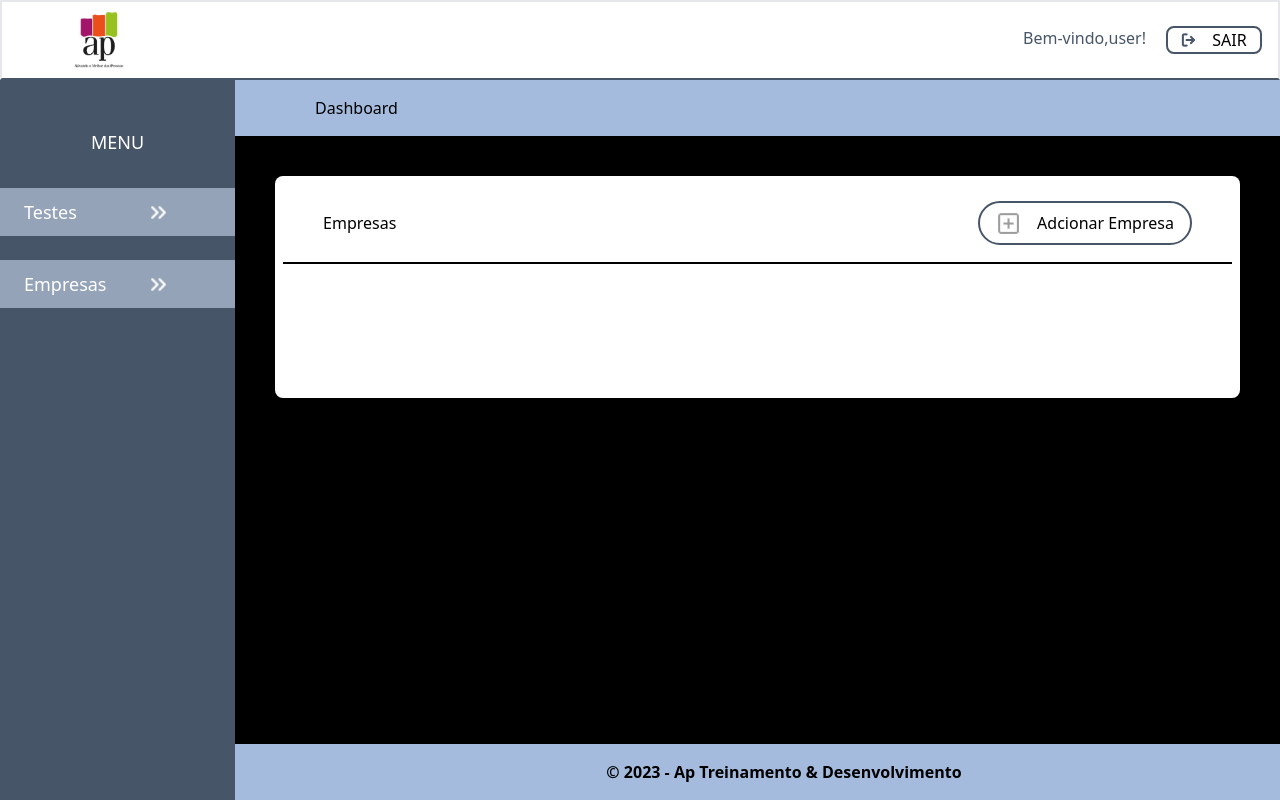
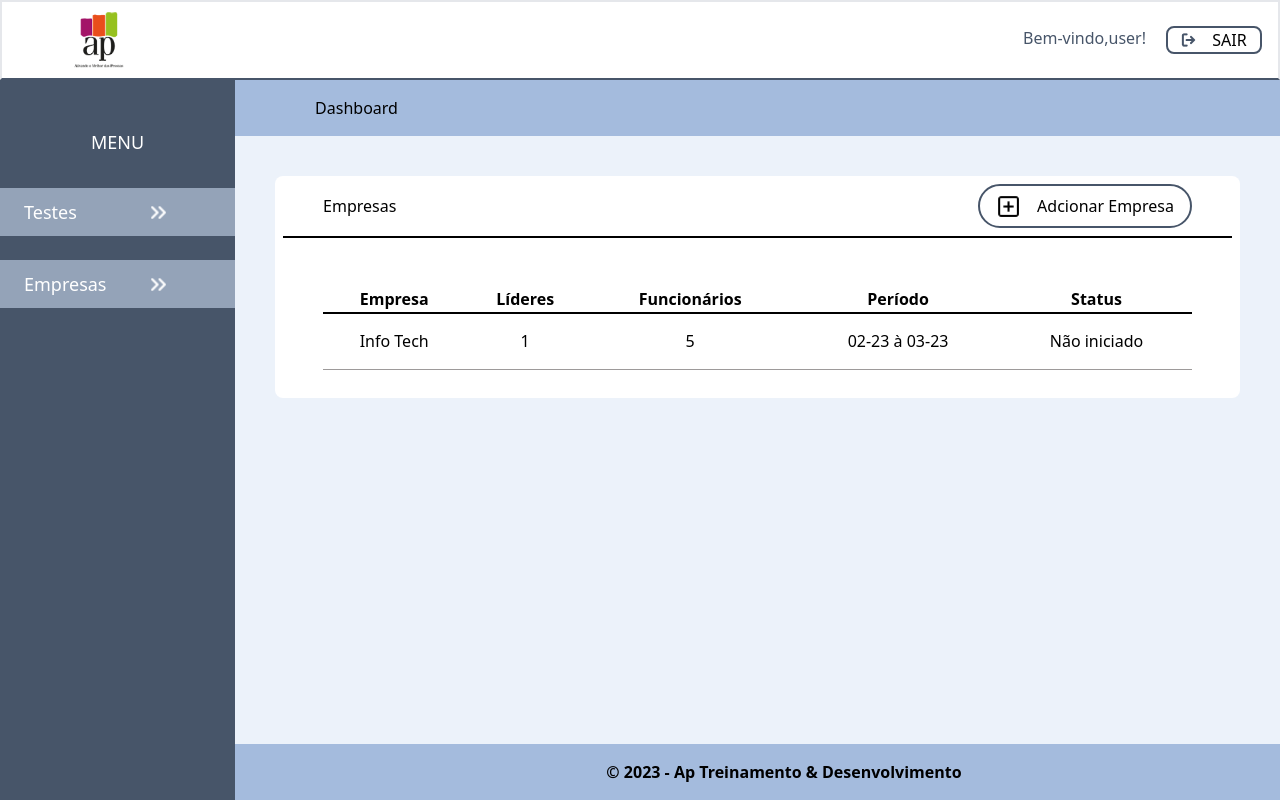
Before and after one commit to TiagoPonce/AP-MVP, a Next.js app: page /dashboard in a window 1280 px wide. Built offline with nearby package versions, Linux system fonts and the light colour scheme.

Commit message:
finalizando layout tela Dashboard

```diff
--- a/src/components/TableCompany.js
+++ b/src/components/TableCompany.js
@@ -3,8 +3,8 @@ import PlusSquare from 'public/plus-square.png'
 
 export default function TableCompany() {
     return (
-        <div className="h-[222px] bg-white rounded-lg m-10 flex p-2">
-            <div className="flex w-full h-20 items-center justify-between pl-10 pr-10 border-b-black border-solid border-b-2">
+        <div className="h-[222px] bg-white rounded-lg m-10 flex flex-col gap-8 p-2">
+            <div className="flex w-full items-center justify-between pl-10 pr-10 pb-2 border-b-black border-solid border-b-2">
                 <p>Empresas</p>
                 <button
                 className="w-[214px] h-[44px] border-solid border-2 hover:bg-slate-100 border-slate-600 rounded-full flex items-center justify-center"
@@ -18,6 +18,26 @@ export default function TableCompany() {
                     Adcionar Empresa
                 </button>
             </div>
+            <table className="table-auto mt-4 m-10">
+                <thead className="border-b-2 border-black border-solid mb-4">
+                    <tr>
+                        <th>Empresa</th>
+                        <th>Líderes</th>
+                        <th>Funcionários</th>
+                        <th>Período</th>
+                        <th>Status</th>
+                    </tr>
+                </thead>
+                <tbody>
+                    <tr className="h-14 hover:bg-[#C1D3ED]/30 cursor-pointer border-solid border-b border-[#9D9A9A]">
+                        <td className="text-center">Info Tech</td>
+                        <td className="text-center">1</td>
+                        <td className="text-center">5</td>
+                        <td className="text-center">02-23 à 03-23</td>
+                        <td className="text-center">Não iniciado</td>
+                    </tr>
+                </tbody>
+            </table>
         </div>
     )
 }
--- a/src/pages/dashboard.js
+++ b/src/pages/dashboard.js
@@ -10,13 +10,11 @@ export default function Dashboard() {
             <Header />
             <div className="flex h-full w-full">
                 <SideBar />
-                <main className="w-screen h-screen bg-black">
+                <main className="w-screen h-screen bg-[#C1D3ED]/30">
                     <div className="w-full h-14 bg-[#A4BBDD] mt-20 flex items-center">
                         <p className="text-base ml-20">Dashboard</p>
                     </div>
-
                     <TableCompany/>
-
                 </main>
             </div>
             <Footer />
```
Also changed, not shown: public/plus-square.png.
